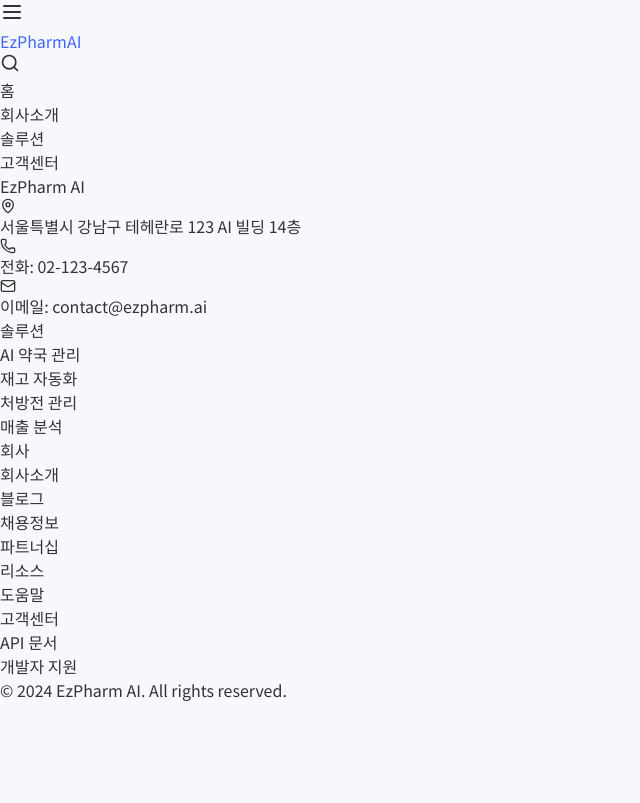
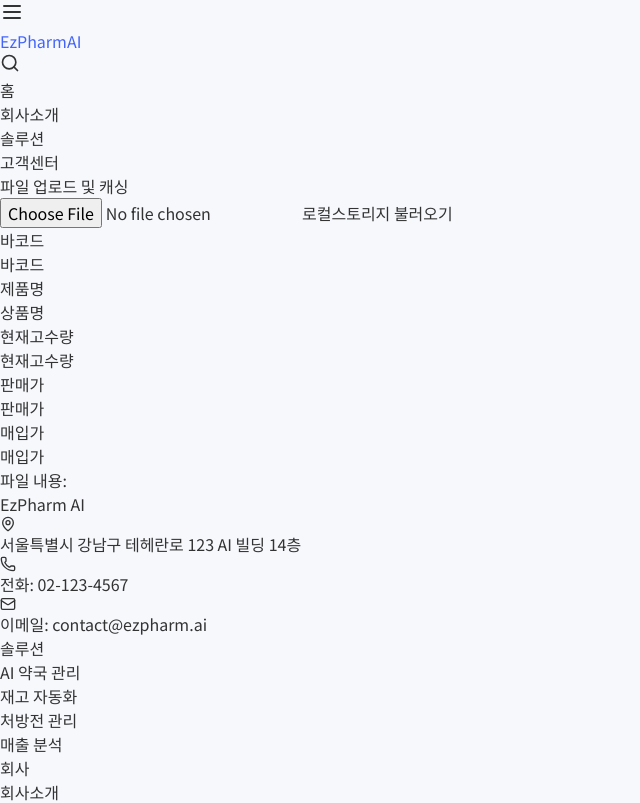
Before and after one commit to guinnessNet/maipharm-home, a React (Vite) app: page /upload in a window 1280 px wide. Shown: the top 803 px of the page, without its empty margins (0-640 px from the left). Built offline with nearby package versions, Linux system fonts and the light colour scheme.

Commit message:
pos 합체

```diff
--- a/src/App.tsx
+++ b/src/App.tsx
@@ -1,4 +1,4 @@
-import { useEffect } from 'react';
+import { useEffect, Suspense, lazy } from 'react';
 import { Routes, Route } from 'react-router-dom';
 import Header from './components/Header';
 import Footer from './components/Footer';
@@ -7,9 +7,12 @@
 import ProductsPage from './pages/ProductsPage';
 import CustomerServicePage from './pages/CustomerServicePage';
 import Navigation from './components/Navigation';
-import PosHome from "./pages/Home"
 
 import './index.css';
+
+// Lazy import 적용
+const PosHome = lazy(() => import('./pages/Home'));
+const Upload = lazy(() => import('./pages/Upload'));
 
 export function App() {
   useEffect(() => {
@@ -24,13 +27,16 @@
       <Header />
       <Navigation />
       <main className="flex-grow">
+        <Suspense fallback={<div>Loading...</div>}>
           <Routes>
             <Route path="/" element={<HomePage />} />
             <Route path="/about" element={<AboutPage />} />
             <Route path="/products" element={<ProductsPage />} />
             <Route path="/customer" element={<CustomerServicePage />} />
-          <Route path="/pos" element={<PosHome/>}/>
+            <Route path="/pos" element={<PosHome />} />
+            <Route path="/upload" element={<Upload />} />
           </Routes>
+        </Suspense>
       </main>
       <Footer />
     </div>
--- a/src/pages/Home.tsx
+++ b/src/pages/Home.tsx
@@ -1,8 +1,8 @@
 import React, { useEffect } from 'react'
 import { Link, useNavigate } from 'react-router-dom'
-import SearchBar from '../component/SearchBar'
-import Headers from '../component/Headers'
-import SalesProductLine from '../component/SalesProductLine'
+import SearchBar from '../components/SearchBar'
+import Headers from '../components/Headers'
+import SalesProductLine from '../components/SalesProductLine'
 import ProductDataContext from '../context/Product'
 import useItemsStore from '../store/itemsStore'
 
--- a/src/pages/HomePage.tsx
+++ b/src/pages/HomePage.tsx
@@ -42,7 +42,9 @@
 
           <div className="grid grid-cols-1 md:grid-cols-2 gap-10 items-center">
             <div>
-              <h3 className="text-2xl font-bold mb-4 ezpharm-text-blue">AI로 약국 운영 최적화</h3>
+              <h3 className="text-2xl font-bold mb-4 ezpharm-text-blue">AI로 약국
+                <Link to="/pos">운영 최적화</Link>
+              </h3>
               <p className="text-gray-600 mb-6">
                 EzPharm AI는 약국 운영의 모든 측면을 자동화하고 최적화하여 약사님들이 본연의 업무에 집중할 수 있도록 도와드립니다.
                 처방전 관리부터 재고 자동화, 매출 분석까지 약국 경영에 필요한 모든 것을 한 곳에서 관리하세요.
--- a/src/pages/Upload.tsx
+++ b/src/pages/Upload.tsx
@@ -4,7 +4,7 @@
 import ProductDataContext from '../context/Product'
 import readXlsx from '../lib/readXlsx'
 import useHeaderStore from '../store/headerStore'
-import HeaderInfo from '../component/HeaderInfo'
+import HeaderInfo from '../components/HeaderInfo'
 
 function Upload() {
   const { productData, setProductData, setHeaders } = React.useContext(ProductDataContext)
@@ -39,7 +39,7 @@
         }
       }
       reader.readAsArrayBuffer(file) // 파일 내용을 텍스트로 읽음
-      navigate('/')
+      navigate('/pos')
     }
   }
 
@@ -57,7 +57,7 @@
         setLocalHeaders(JSON.parse(headers)) // 로컬 스토리지에서 불러온 헤더
       }
       window.alert('로컬 스토리지에서 파일을 불러왔습니다.')
-      navigate('/')
+      navigate('/pos')
       // window.location.href = '/home'
       // window.location.href = '/'
       // console.log('@@@',cachedData)
--- a/tsconfig.json
+++ b/tsconfig.json
@@ -14,10 +14,11 @@
     "noEmit": true,
     "jsx": "react-jsx",
 
+
     /* Linting */
     "strict": true,
-    "noUnusedLocals": true,
-    "noUnusedParameters": true,
+    "noUnusedLocals": false,
+    "noUnusedParameters": false,
     "noFallthroughCasesInSwitch": true
   },
   "include": ["src"]
```
Also changed, not shown: package.json (+6 -1 lines), 2 other files (tests, documents, lock files or other folders). Lines whose indentation alone changed are shown as unchanged.
